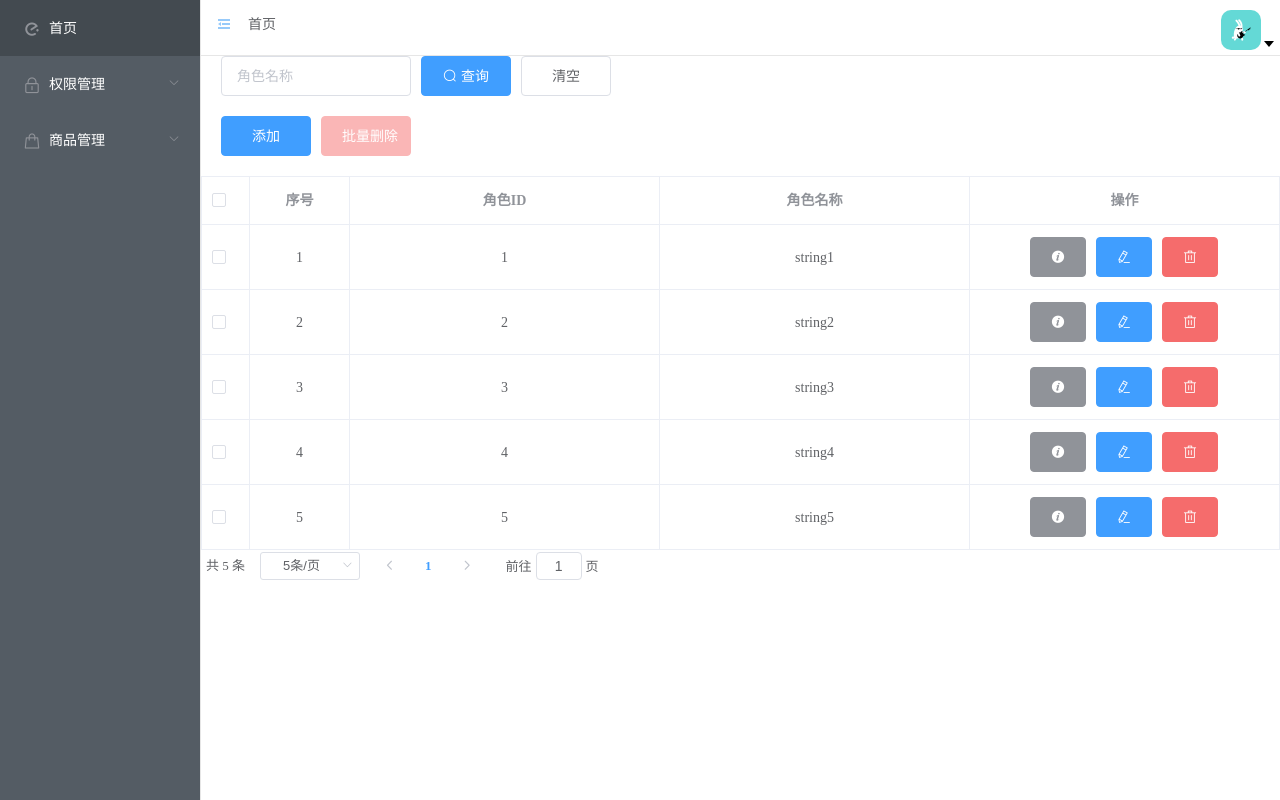
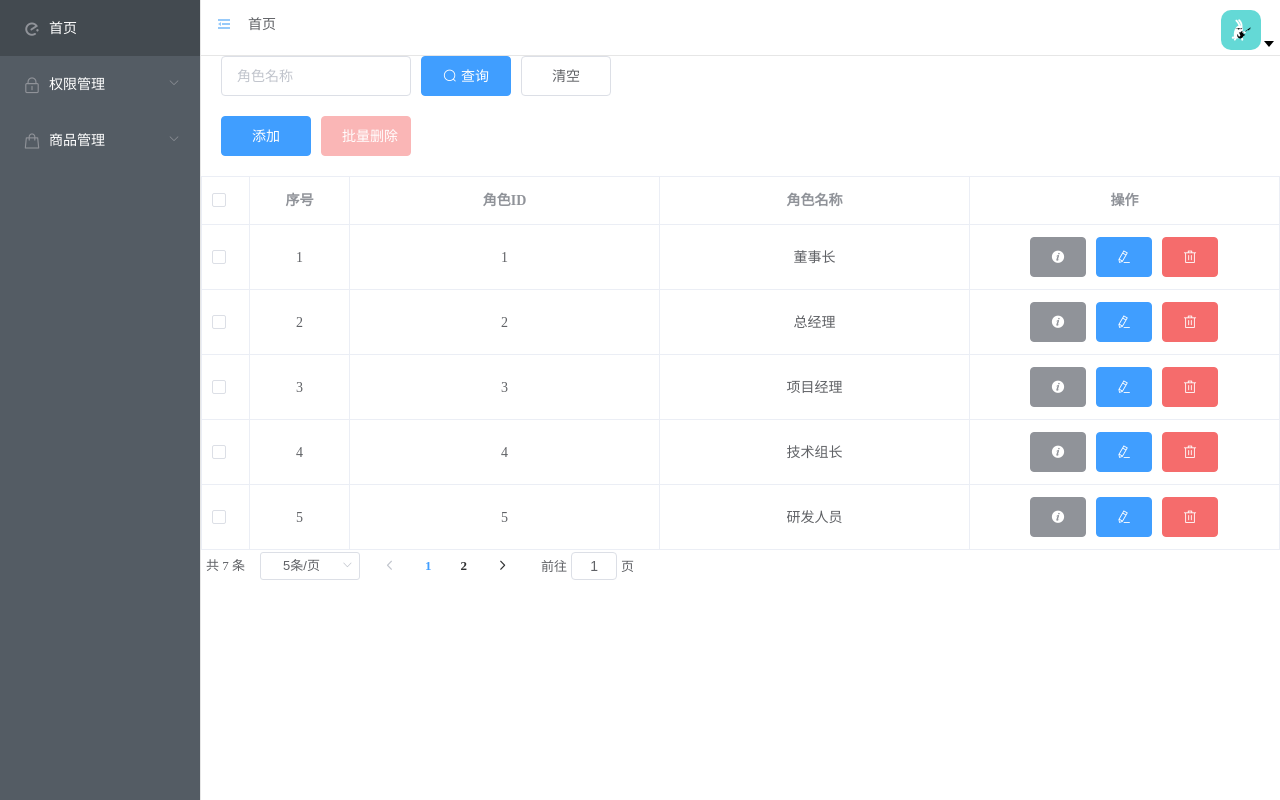
Before and after one commit to jin5437/manage-system-vue2, a Vue app: page /#/RoleMana/RoleAuthorize in a window 1280 px wide. Built offline with nearby package versions, Linux system fonts and the light colour scheme.

Commit message:
update role type

```diff
--- a/src/views/RoleMana.vue
+++ b/src/views/RoleMana.vue
@@ -122,24 +122,32 @@ export default {
       tableData: [
         {
           roleId: "1",
-          roleName: "string1",
+          roleName: "董事长",
         },
         {
           roleId: "2",
-          roleName: "string2",
+          roleName: "总经理",
         },
         {
           roleId: "3",
-          roleName: "string3",
+          roleName: "项目经理",
         },
         {
           roleId: "4",
-          roleName: "string4",
+          roleName: "技术组长",
         },
         {
           roleId: "5",
-          roleName: "string5",
+          roleName: "研发人员",
         },
+        {
+          roleId: "6",
+          roleName: "外包人员",
+        },
+        {
+          roleId: "7",
+          roleName: "普通用户",
+        }
       ],
       tableDataList: [],
       rolePermissVisible: false,
```
